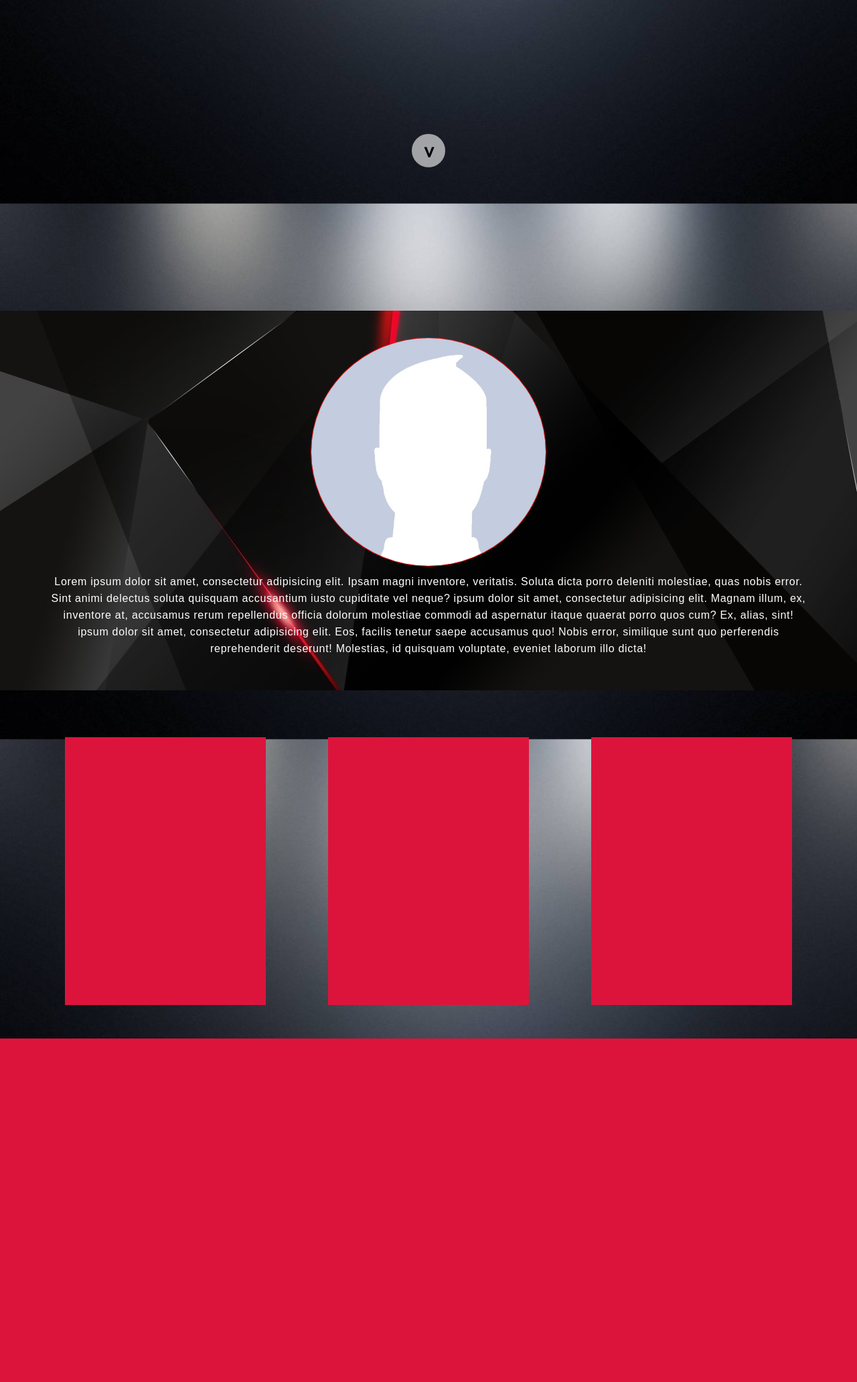
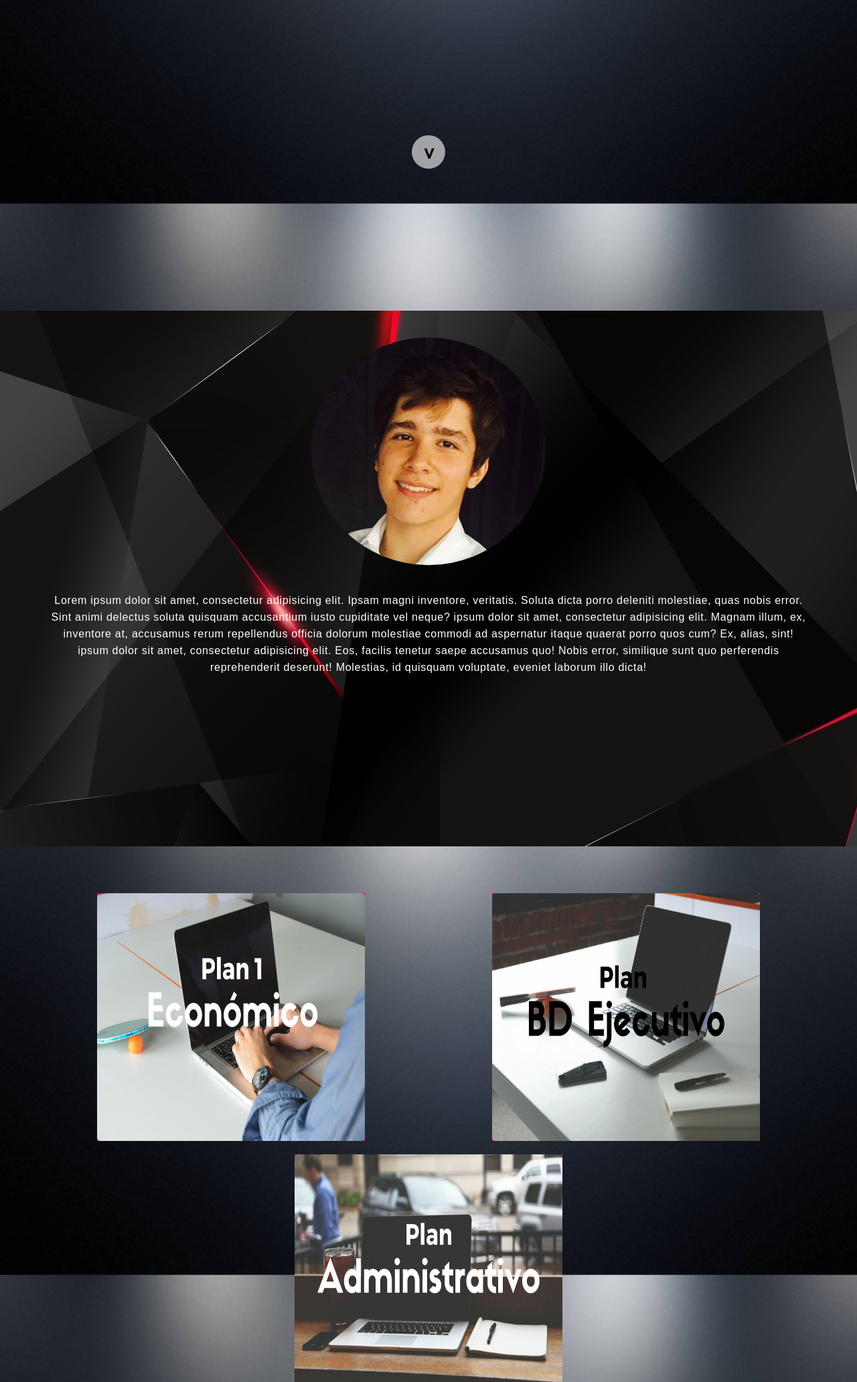
Before and after one commit to Sershock30/scmdev, a PHP site: page / in a window 1280 px wide. Shown: the part 496-2560 px from the top of the page at 67% size. Before the commit the page ends 2047 px from the top, so only its background shows below. Run offline with PHP 8.4, Linux system fonts and the light colour scheme; some web fonts are replaced.

Commit message:
Rotation1.3

```diff
--- a/index.html
+++ b/index.html
@@ -48,29 +48,56 @@
 
 		<div class="perfil" id="perfil">
 			<div class="image">
-				<img src="images/no-Pimage.jpg" alt="">
+				<img src="images/pruebaprofile.jpg" alt="">
 			</div>
 			<p>Lorem ipsum dolor sit amet, consectetur adipisicing elit. Ipsam magni inventore, veritatis. Soluta dicta porro deleniti molestiae, quas nobis error. Sint animi delectus soluta quisquam accusantium iusto cupiditate vel neque? ipsum dolor sit amet, consectetur adipisicing elit. Magnam illum, ex, inventore at, accusamus rerum repellendus officia dolorum molestiae commodi ad aspernatur itaque quaerat porro quos cum? Ex, alias, sint! ipsum dolor sit amet, consectetur adipisicing elit. Eos, facilis tenetur saepe accusamus quo! Nobis error, similique sunt quo perferendis reprehenderit deserunt! Molestias, id quisquam voluptate, eveniet laborum illo dicta!</p>
 		</div>
 		<div class="planes-desarrollo" id="desarrollo">
-			<div class="contenedor">
+			<div class="contenedor" id="cont1">
 				<div class="carta">
-					<div class="lado frente"></div>
-					<div class="lado atras"></div>
+					<div class="lado frente">
+						<img src="images/plan1.png" alt="">
+					</div>
+					<div class="lado atras">
+						<ul>
+							<li>test1</li>
+							<li>Primer mes de mantenimiento gratuito</li>
+							<li>Desarrollo completo en 3-4 semanas.</li>
+							<li>$350</li>
+						</ul>
+						<a href="">M&aacute;s Informac&iacute;on</a>
+					</div>
 				</div>
 			</div>
 
-			<div class="contenedor">
+			<div class="contenedor" id="cont2">
 				<div class="carta">
-					<div class="lado frente"></div>
-					<div class="lado atras"></div>
+					<div class="lado frente"><img src="images/plan2.png" alt="">
+					</div>
+					<div class="lado atras">
+						<ul>
+							<li>test1</li>
+							<li>test2</li>
+							<li>test3</li>
+							<li>test4</li>
+						</ul>
+						<a href="">M&aacute;s Informac&iacute;on</a>
+					</div>
 				</div>
 			</div>
 
-			<div class="contenedor">
+			<div class="contenedor" id="cont3">
 				<div class="carta">
-					<div class="lado frente"></div>
-					<div class="lado atras"></div>
+					<div class="lado frente"><img src="images/plan3.png" alt=""></div>
+					<div class="lado atras">
+						<ul>
+							<li>test1</li>
+							<li>test2</li>
+							<li>test3</li>
+							<li>test4</li>
+						</ul>
+						<a href="">M&aacute;s Informac&iacute;on</a>
+					</div>
 				</div>
 			</div>
 		</div>
--- a/js/menu.js
+++ b/js/menu.js
@@ -22,3 +22,13 @@ window.addEventListener('scroll', function(){
 		bajar.classList.remove('volver');
 	}
 });
+
+$(document).scroll(function(){
+	if ($(document).scrollTop()>800) {
+		$('#cont1').fadeIn(3000);
+		$('#cont2').fadeIn(3000);
+		$('#cont3').fadeIn(3000);
+	}else{
+
+	}
+});
--- a/style/main.css
+++ b/style/main.css
@@ -150,6 +150,7 @@ header a:hover{
 .perfil{
 	position:relative;
 	z-index:-10;
+	height: 100vh;
 	background-image:url(../images/fondoperfil.jpg);
 }
 
@@ -160,17 +161,18 @@ header a:hover{
 	width: 350px;
 	height: 340px;
 	border-radius:50%;
-	border:1px solid red;
+	/*border:1px solid red;*/
 	margin-left:50%;
 	transform:translateX(-50%);
 	overflow:hidden;
 }
 
 .perfil .image img{
-	margin-left:-43%;
+	margin-top:-70px;
 }
 
 .perfil p{
+	margin-top:30px;
 	color:white;
 	font-family:arial;
 	letter-spacing:0.7px;
@@ -183,16 +185,18 @@ header a:hover{
 .planes-desarrollo{
 	box-sizing:border-box;
 	display: flex;
+	height: 100vh;
 	flex-wrap: wrap;
 	justify-content:space-around;
 	padding:50px;
 }
 
 .contenedor{
+	display: none;
 	margin-top:20px;
-	height: 400px;
-	width: 300px;
-
+	height: 370px;
+	width: 400px;
+	border-radius:6px;
 	-webkit-perspective:700;
 }
 
@@ -217,14 +221,52 @@ header a:hover{
 	position: absolute;
 }
 
+.lado img{
+	border-radius:5px;
+	width: 100%;
+	height: 100%;
+}
+
 .frente{
 	background-color:crimson;
 
 }
 
 .atras{
-	background-color: green;
+	border-radius:6px;
+	background-color: #D6D6D6;
 	transform: rotateY(180deg);
+	position:relative;
+}
+
+.atras ul{
+	height: 100%;
+	width: 100%;
+	list-style:none;
+}
+
+.atras ul li{
+	box-sizing:border-box;
+	font-size:25px;
+	padding:20px;
+	width: 100%;
+	height: 25%;
+}
+
+.atras ul li:nth-child(2){
+	background-color:#B3B3B3;
+}
+
+.atras ul li:last-child{
+	background-color:#B3B3B3;
+	font-weight:900;
+	text-align:center;
+}
+
+.atras a{
+	position:absolute;
+	right: 10px;
+	bottom: 0;
 }
 
 .volver{
```
Also changed, not shown: images/plan1.png (added), images/plan2.png (added), images/plan3.png (added), images/pruebaprofile.jpg (added), 1 other file.
